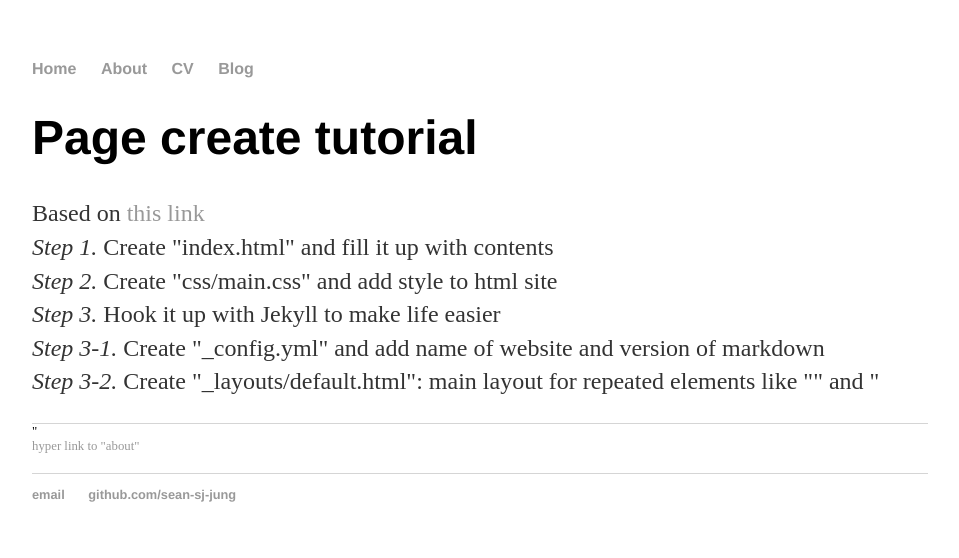
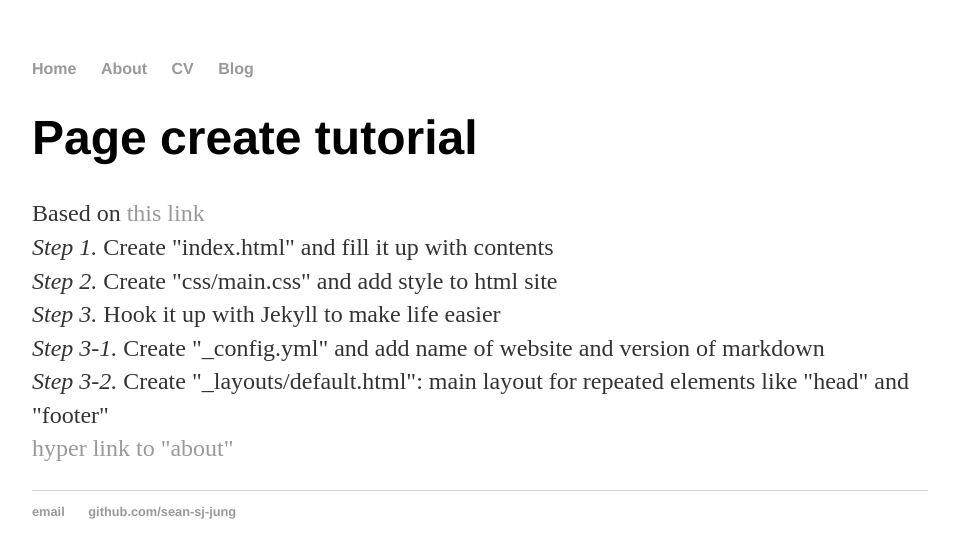
Before and after one commit to sean-sj-jung/sean-sj-jung.github.io, a Jekyll site: the page built from index.html, in a window 1280 px wide. Shown: the top 558 px of the page, without its empty margins (160-1119 px from the left). Built offline with Jekyll 4.4.1, drawn with Linux system fonts in a browser that asks for light colours.

Commit message:
Update index.html

```diff
--- a/index.html
+++ b/index.html
@@ -10,7 +10,8 @@ title: S. J.
 		<em> Step 2. </em> Create "css/main.css" and add style to html site <br>
 		<em> Step 3. </em> Hook it up with Jekyll to make life easier <br>
 		<em> Step 3-1. </em> Create "_config.yml" and add name of website and version of markdown <br>
-		<em> Step 3-2. </em> Create "_layouts/default.html": main layout for repeated elements like "<head>" and "<footer>" <br>
+		<em> Step 3-2. </em> Create "_layouts/default.html": main layout for repeated elements like "head" and "footer" <br>
 
-		<a href="/about">hyper link to "about"</a></p>
+		<a href="/about">hyper link to "about"</a>
+	</p>
 </div><!-- /.blurb -->
```
